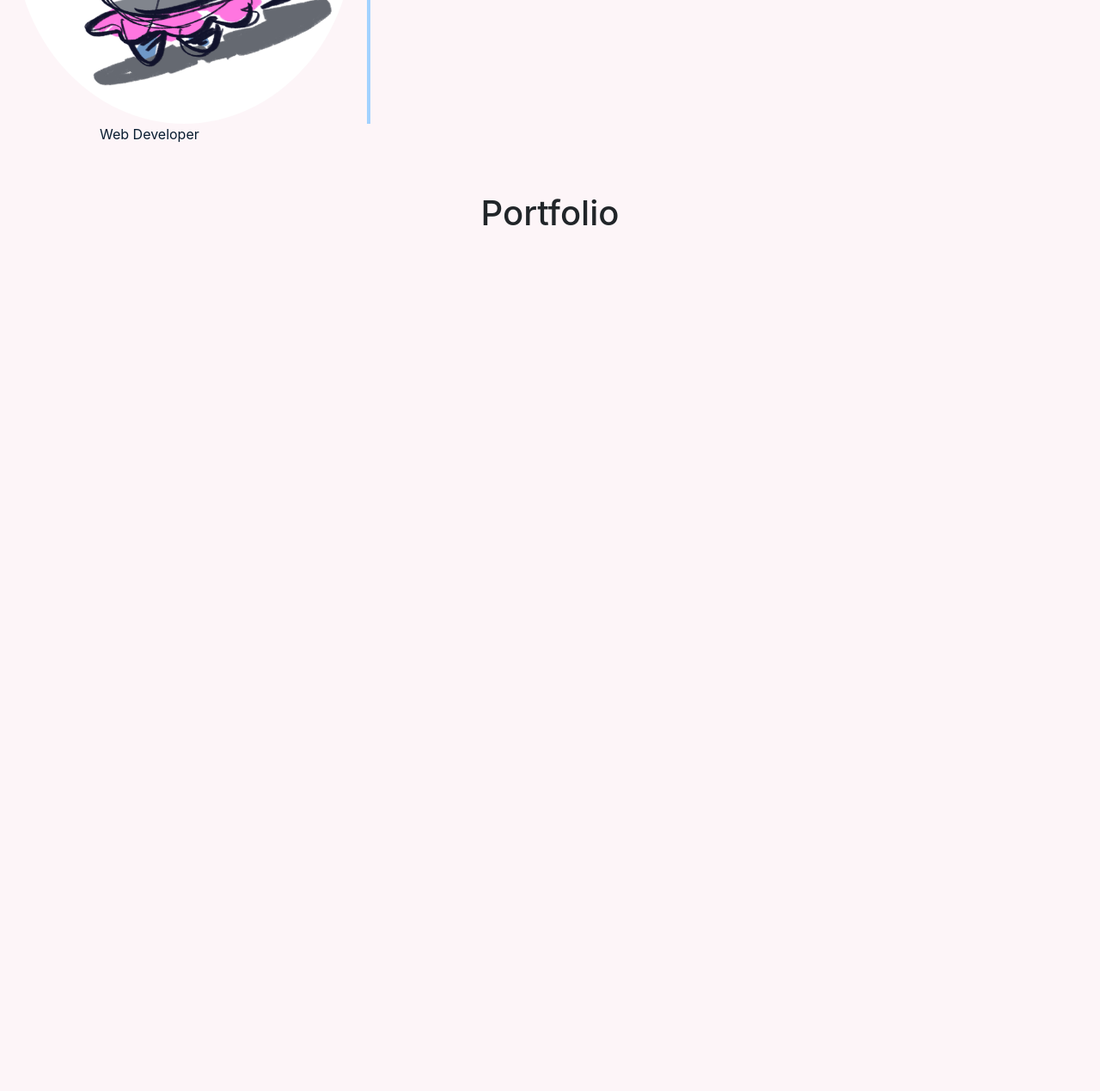
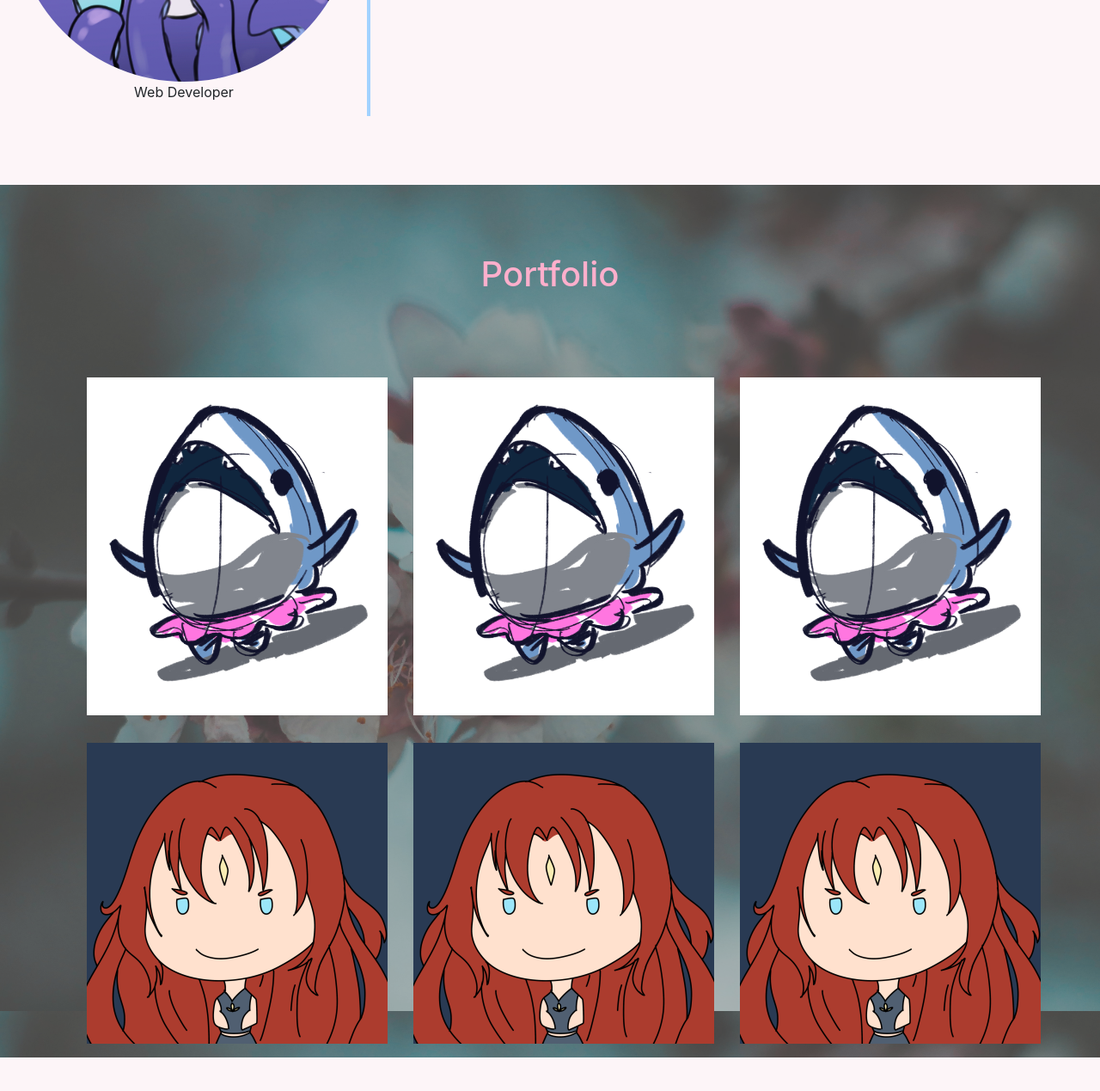
Before and after one commit to Clocloaky/portfoliopage, a website: page index.html in a window 1280 px wide. Shown: the part 1349-2618 px from the top of the page at 86% size. Before the commit the page ends 1629 px from the top, so only its background shows below. Drawn offline with nearby package versions, Linux system fonts and the light colour scheme.

Commit message:
Added portfolio placeholders, got the background image to show up for variety in portfolio section. :))

```diff
--- a/css/main.css
+++ b/css/main.css
@@ -11,7 +11,8 @@
 }
 
 .about img {
-    height: 100%;
+    display: block;
+    height: auto;
     width: 100%;
     border-radius: 50%
 }
@@ -58,7 +59,7 @@
 }
 
 .description h1 {
-    color: #071c30;
+    color: #FFAFCC;
 }
 
 .description p {
@@ -80,6 +81,10 @@
     background-attachment: fixed;
     background-size: cover;
     background-position: center;
+}
+
+.img-with-text {
+    text-align: center;
 }
 
 .navbar {
@@ -115,5 +120,29 @@
     min-width: 100%;
     left: 0;
     top: 0;
-    background: rgba(244, 244, 244, 0.4);
+    background: rgba(122, 118, 118, 0.4);
 }
+
+/*Portfolio*/
+.portfolio {
+    margin: 4em 0;
+    position: relative;
+    background-image: url('../images/headerback.jpg');
+    background-attachment: fixed;
+    background-size: cover;
+    background-position: center;
+}
+
+.portfolio h1 {
+    color: #FFAFCC;
+    margin: 2em;
+}
+
+.portfolio img {
+    display: block;
+    height: auto;
+    width: 100%;
+    margin: 1em;
+
+
+}
--- a/index.html
+++ b/index.html
@@ -52,16 +52,17 @@
         <h1 class="text-center">About Me</h1>
         <div class="row">
             <!--Left side-->
-            <div class="col-lg-4 col-md-4 col-sm-12">
-                <img src="images/aboutimage.png" alt="a picture of me!" class="img-fluid">
-                <span class="text-justify">Web Developer</span>
+            <div class="img-with-text col-lg-4 col-md-4 col-sm-12">
+                <img src="images/aboutimage.jpg" alt="a picture of me!" class="img-fluid">
+                <p>Web Developer</p>
             </div>
             <!--Right side-->
             <div class="col-lg-8 col-md-8 col-sm-12 desc">
                 <h3>Irene Jiang</h3>
                 <p>I graduated at San Francisco State University with a Bachelors Degree for Business Administration
                     with a
-                    concentration in Information Systems.Most of my experiences have been working as a Project Assistant
+                    concentration in Information Systems. Most of my experiences have been working as a Project
+                    Assistant
                     for a Web Design Company and I have learned how to be organized, set up websites, and maintain them
                     from the front. I also communicated with many of our clients while our projects were underway for
                     them as well as continued communications for keeping the sites updated. I know that being able to
@@ -73,9 +74,37 @@
     </div>
 
     <div class="portfolio">
+        <div class="overlay"></div>
+        <div class="container">
+            <div class="row">
+                <div class="col-12">
                     <h1 class="text-center">Portfolio</h1>
                 </div>
+            </div>
+            <div class="row">
+                <div class="col-lg-4 col-md-4 col-sm-12">
+                    <img src="images/placeholder2.png" class="img-fluid">
+                </div>
+                <div class="col-lg-4 col-md-4 col-sm-12">
+                    <img src="images/placeholder2.png" class="img-fluid">
+                </div>
+                <div class="col-lg-4 col-md-4 col-sm-12">
+                    <img src="images/placeholder2.png" class="img-fluid">
+                </div>
 
+                <div class="col-lg-4 col-md-4 col-sm-12">
+                    <img src="images/placeholder.png" class="img-fluid">
+                </div>
+                <div class="col-lg-4 col-md-4 col-sm-12">
+                    <img src="images/placeholder.png" class="img-fluid">
+                </div>
+                <div class="col-lg-4 col-md-4 col-sm-12">
+                    <img src="images/placeholder.png" class="img-fluid">
+                </div>
+
+
+            </div>
+        </div>
 
         <script src="https://code.jquery.com/jquery-3.3.1.slim.min.js"
             integrity="sha384-q8i/X+965DzO0rT7abK41JStQIAqVgRVzpbzo5smXKp4YfRvH+8abtTE1Pi6jizo"
```
Also changed, not shown: images/aboutimage.jpg (added), images/placeholder.png (added), images/placeholder2.png (renamed from images/aboutimage.png). Lines whose indentation alone changed are shown as unchanged.
